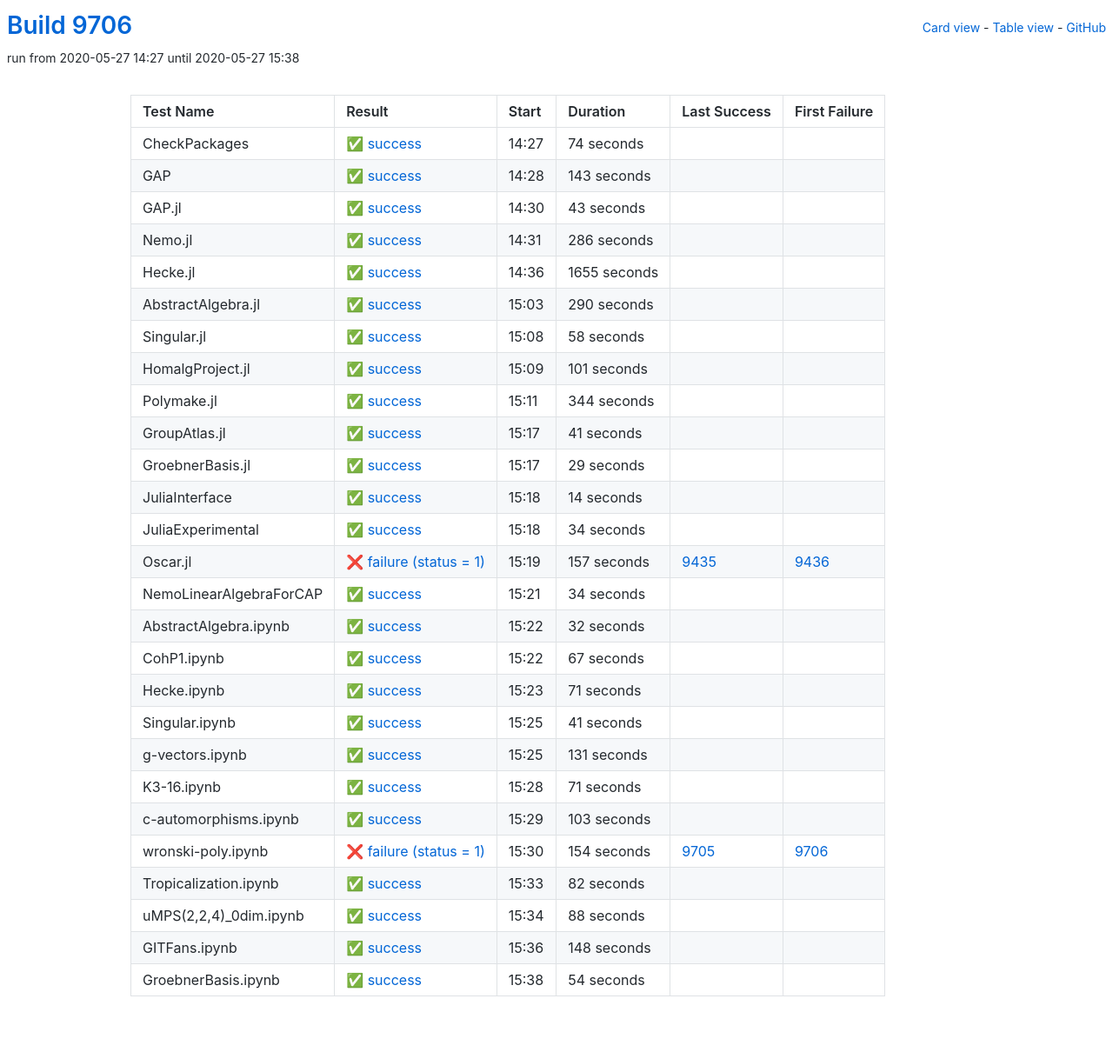
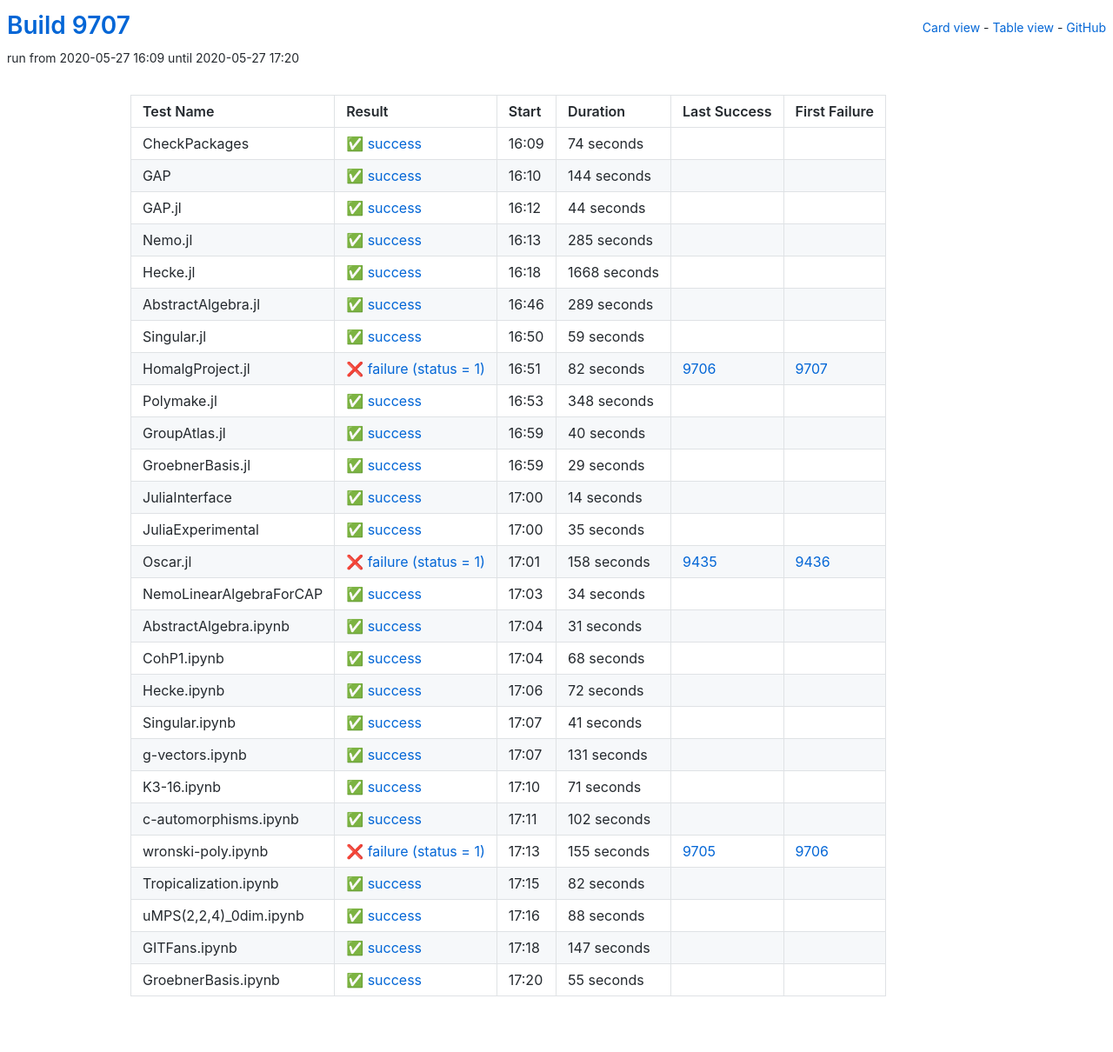
Before and after one commit to oscar-system/oscar-ci-status, a Jekyll site: the page built from table.html, in a window 1280 px wide. Shown: the whole page at 87% size. Built offline with Jekyll 4.4.1, drawn with Linux system fonts in a browser that asks for light colours.

Commit message:
Build 9707

```diff
--- a/_data/ci.yml
+++ b/_data/ci.yml
@@ -1,5 +1,5 @@
-build: 9706
-build_url: https://oscarci.mathematik.uni-kl.de/job/oscar/9706/
+build: 9707
+build_url: https://oscarci.mathematik.uni-kl.de/job/oscar/9707/
 job: oscar
 tests:
 - duration: 74
@@ -9,117 +9,117 @@
   id: checkpackages
   last_success: false
   last_success_url: null
-  log: https://oscarci.mathematik.uni-kl.de/job/oscar/9706/artifact/logs/build-9706/CheckPackages.log
+  log: https://oscarci.mathematik.uni-kl.de/job/oscar/9707/artifact/logs/build-9707/CheckPackages.log
   name: CheckPackages
-  start: 2020-05-27 14:27
+  start: 2020-05-27 16:09
   status: success
   success: true
-- duration: 143
+- duration: 144
   exitcode: 0
   first_failure: false
   first_failure_url: null
   id: gap
   last_success: false
   last_success_url: null
-  log: https://oscarci.mathematik.uni-kl.de/job/oscar/9706/artifact/logs/build-9706/GAP.log
+  log: https://oscarci.mathematik.uni-kl.de/job/oscar/9707/artifact/logs/build-9707/GAP.log
   name: GAP
-  start: 2020-05-27 14:28
+  start: 2020-05-27 16:10
   status: success
   success: true
-- duration: 43
+- duration: 44
   exitcode: 0
   first_failure: false
   first_failure_url: null
   id: gap-jl
   last_success: false
   last_success_url: null
-  log: https://oscarci.mathematik.uni-kl.de/job/oscar/9706/artifact/logs/build-9706/GAP.jl.log
+  log: https://oscarci.mathematik.uni-kl.de/job/oscar/9707/artifact/logs/build-9707/GAP.jl.log
   name: GAP.jl
-  start: 2020-05-27 14:30
+  start: 2020-05-27 16:12
   status: success
   success: true
-- duration: 286
+- duration: 285
   exitcode: 0
   first_failure: false
   first_failure_url: null
   id: nemo-jl
   last_success: false
   last_success_url: null
-  log: https://oscarci.mathematik.uni-kl.de/job/oscar/9706/artifact/logs/build-9706/Nemo.jl.log
+  log: https://oscarci.mathematik.uni-kl.de/job/oscar/9707/artifact/logs/build-9707/Nemo.jl.log
   name: Nemo.jl
-  start: 2020-05-27 14:31
+  start: 2020-05-27 16:13
   status: success
   success: true
-- duration: 1655
+- duration: 1668
   exitcode: 0
   first_failure: false
   first_failure_url: null
   id: hecke-jl
   last_success: false
   last_success_url: null
-  log: https://oscarci.mathematik.uni-kl.de/job/oscar/9706/artifact/logs/build-9706/Hecke.jl.log
+  log: https://oscarci.mathematik.uni-kl.de/job/oscar/9707/artifact/logs/build-9707/Hecke.jl.log
   name: Hecke.jl
-  start: 2020-05-27 14:36
+  start: 2020-05-27 16:18
   status: success
   success: true
-- duration: 290
+- duration: 289
   exitcode: 0
   first_failure: false
   first_failure_url: null
   id: abstractalgebra-jl
   last_success: false
   last_success_url: null
-  log: https://oscarci.mathematik.uni-kl.de/job/oscar/9706/artifact/logs/build-9706/AbstractAlgebra.jl.log
+  log: https://oscarci.mathematik.uni-kl.de/job/oscar/9707/artifact/logs/build-9707/AbstractAlgebra.jl.log
   name: AbstractAlgebra.jl
-  start: 2020-05-27 15:03
+  start: 2020-05-27 16:46
   status: success
   success: true
-- duration: 58
+- duration: 59
   exitcode: 0
   first_failure: false
   first_failure_url: null
   id: singular-jl
   last_success: false
   last_success_url: null
-  log: https://oscarci.mathematik.uni-kl.de/job/oscar/9706/artifact/logs/build-9706/Singular.jl.log
+  log: https://oscarci.mathematik.uni-kl.de/job/oscar/9707/artifact/logs/build-9707/Singular.jl.log
   name: Singular.jl
-  start: 2020-05-27 15:08
+  start: 2020-05-27 16:50
   status: success
   success: true
-- duration: 101
-  exitcode: 0
-  first_failure: false
-  first_failure_url: null
+- duration: 82
+  exitcode: 1
+  first_failure: 9707
+  first_failure_url: https://oscarci.mathematik.uni-kl.de/job/oscar/9707/
   id: homalgproject-jl
-  last_success: false
-  last_success_url: null
-  log: https://oscarci.mathematik.uni-kl.de/job/oscar/9706/artifact/logs/build-9706/HomalgProject.jl.log
+  last_success: 9706
+  last_success_url: https://oscarci.mathematik.uni-kl.de/job/oscar/9706/
+  log: https://oscarci.mathematik.uni-kl.de/job/oscar/9707/artifact/logs/build-9707/HomalgProject.jl.log
   name: HomalgProject.jl
-  start: 2020-05-27 15:09
-  status: success
-  success: true
-- duration: 344
+  start: 2020-05-27 16:51
+  status: failure
+  success: false
+- duration: 348
   exitcode: 0
   first_failure: false
   first_failure_url: null
   id: polymake-jl
   last_success: false
   last_success_url: null
-  log: https://oscarci.mathematik.uni-kl.de/job/oscar/9706/artifact/logs/build-9706/Polymake.jl.log
+  log: https://oscarci.mathematik.uni-kl.de/job/oscar/9707/artifact/logs/build-9707/Polymake.jl.log
   name: Polymake.jl
-  start: 2020-05-27 15:11
+  start: 2020-05-27 16:53
   status: success
   success: true
-- duration: 41
+- duration: 40
   exitcode: 0
   first_failure: false
   first_failure_url: null
   id: groupatlas-jl
   last_success: false
   last_success_url: null
-  log: https://oscarci.mathematik.uni-kl.de/job/oscar/9706/artifact/logs/build-9706/GroupAtlas.jl.log
+  log: https://oscarci.mathematik.uni-kl.de/job/oscar/9707/artifact/logs/build-9707/GroupAtlas.jl.log
   name: GroupAtlas.jl
-  start: 2020-05-27 15:17
+  start: 2020-05-27 16:59
   status: success
   success: true
 - duration: 29
@@ -129,9 +129,9 @@
   id: groebnerbasis-jl
   last_success: false
   last_success_url: null
-  log: https://oscarci.mathematik.uni-kl.de/job/oscar/9706/artifact/logs/build-9706/GroebnerBasis.jl.log
+  log: https://oscarci.mathematik.uni-kl.de/job/oscar/9707/artifact/logs/build-9707/GroebnerBasis.jl.log
   name: GroebnerBasis.jl
-  start: 2020-05-27 15:17
+  start: 2020-05-27 16:59
   status: success
   success: true
 - duration: 14
@@ -141,33 +141,33 @@
   id: juliainterface
   last_success: false
   last_success_url: null
-  log: https://oscarci.mathematik.uni-kl.de/job/oscar/9706/artifact/logs/build-9706/JuliaInterface.log
+  log: https://oscarci.mathematik.uni-kl.de/job/oscar/9707/artifact/logs/build-9707/JuliaInterface.log
   name: JuliaInterface
-  start: 2020-05-27 15:18
+  start: 2020-05-27 17:00
   status: success
   success: true
-- duration: 34
+- duration: 35
   exitcode: 0
   first_failure: false
   first_failure_url: null
   id: juliaexperimental
   last_success: false
   last_success_url: null
-  log: https://oscarci.mathematik.uni-kl.de/job/oscar/9706/artifact/logs/build-9706/JuliaExperimental.log
+  log: https://oscarci.mathematik.uni-kl.de/job/oscar/9707/artifact/logs/build-9707/JuliaExperimental.log
   name: JuliaExperimental
-  start: 2020-05-27 15:18
+  start: 2020-05-27 17:00
   status: success
   success: true
-- duration: 157
+- duration: 158
   exitcode: 1
   first_failure: 9436
   first_failure_url: https://oscarci.mathematik.uni-kl.de/job/oscar/9436/
   id: oscar-jl
   last_success: 9435
   last_success_url: https://oscarci.mathematik.uni-kl.de/job/oscar/9435/
-  log: https://oscarci.mathematik.uni-kl.de/job/oscar/9706/artifact/logs/build-9706/Oscar.jl.log
+  log: https://oscarci.mathematik.uni-kl.de/job/oscar/9707/artifact/logs/build-9707/Oscar.jl.log
   name: Oscar.jl
-  start: 2020-05-27 15:19
+  start: 2020-05-27 17:01
   status: failure
   success: false
 - duration: 34
@@ -177,45 +177,45 @@
   id: nemolinearalgebraforcap
   last_success: false
   last_success_url: null
-  log: https://oscarci.mathematik.uni-kl.de/job/oscar/9706/artifact/logs/build-9706/NemoLinearAlgebraForCAP.log
+  log: https://oscarci.mathematik.uni-kl.de/job/oscar/9707/artifact/logs/build-9707/NemoLinearAlgebraForCAP.log
   name: NemoLinearAlgebraForCAP
-  start: 2020-05-27 15:21
+  start: 2020-05-27 17:03
   status: success
   success: true
-- duration: 32
+- duration: 31
   exitcode: 0
   first_failure: false
   first_failure_url: null
   id: abstractalgebra-ipynb
   last_success: false
   last_success_url: null
-  log: https://oscarci.mathematik.uni-kl.de/job/oscar/9706/artifact/logs/build-9706/AbstractAlgebra.ipynb.log
+  log: https://oscarci.mathematik.uni-kl.de/job/oscar/9707/artifact/logs/build-9707/AbstractAlgebra.ipynb.log
   name: AbstractAlgebra.ipynb
-  start: 2020-05-27 15:22
+  start: 2020-05-27 17:04
   status: success
   success: true
-- duration: 67
+- duration: 68
   exitcode: 0
   first_failure: false
   first_failure_url: null
   id: cohp1-ipynb
   last_success: false
   last_success_url: null
-  log: https://oscarci.mathematik.uni-kl.de/job/oscar/9706/artifact/logs/build-9706/CohP1.ipynb.log
+  log: https://oscarci.mathematik.uni-kl.de/job/oscar/9707/artifact/logs/build-9707/CohP1.ipynb.log
   name: CohP1.ipynb
-  start: 2020-05-27 15:22
+  start: 2020-05-27 17:04
   status: success
   success: true
-- duration: 71
+- duration: 72
   exitcode: 0
   first_failure: false
   first_failure_url: null
   id: hecke-ipynb
   last_success: false
   last_success_url: null
-  log: https://oscarci.mathematik.uni-kl.de/job/oscar/9706/artifact/logs/build-9706/Hecke.ipynb.log
+  log: https://oscarci.mathematik.uni-kl.de/job/oscar/9707/artifact/logs/build-9707/Hecke.ipynb.log
   name: Hecke.ipynb
-  start: 2020-05-27 15:23
+  start: 2020-05-27 17:06
   status: success
   success: true
 - duration: 41
@@ -225,9 +225,9 @@
   id: singular-ipynb
   last_success: false
   last_success_url: null
-  log: https://oscarci.mathematik.uni-kl.de/job/oscar/9706/artifact/logs/build-9706/Singular.ipynb.log
+  log: https://oscarci.mathematik.uni-kl.de/job/oscar/9707/artifact/logs/build-9707/Singular.ipynb.log
   name: Singular.ipynb
-  start: 2020-05-27 15:25
+  start: 2020-05-27 17:07
   status: success
   success: true
 - duration: 131
@@ -237,9 +237,9 @@
   id: g-vectors-ipynb
   last_success: false
   last_success_url: null
-  log: https://oscarci.mathematik.uni-kl.de/job/oscar/9706/artifact/logs/build-9706/g-vectors.ipynb.log
+  log: https://oscarci.mathematik.uni-kl.de/job/oscar/9707/artifact/logs/build-9707/g-vectors.ipynb.log
   name: g-vectors.ipynb
-  start: 2020-05-27 15:25
+  start: 2020-05-27 17:07
   status: success
   success: true
 - duration: 71
@@ -249,33 +249,33 @@
   id: k3-16-ipynb
   last_success: false
   last_success_url: null
-  log: https://oscarci.mathematik.uni-kl.de/job/oscar/9706/artifact/logs/build-9706/K3-16.ipynb.log
+  log: https://oscarci.mathematik.uni-kl.de/job/oscar/9707/artifact/logs/build-9707/K3-16.ipynb.log
   name: K3-16.ipynb
-  start: 2020-05-27 15:28
+  start: 2020-05-27 17:10
   status: success
   success: true
-- duration: 103
+- duration: 102
   exitcode: 0
   first_failure: false
   first_failure_url: null
   id: c-automorphisms-ipynb
   last_success: false
   last_success_url: null
-  log: https://oscarci.mathematik.uni-kl.de/job/oscar/9706/artifact/logs/build-9706/c-automorphisms.ipynb.log
+  log: https://oscarci.mathematik.uni-kl.de/job/oscar/9707/artifact/logs/build-9707/c-automorphisms.ipynb.log
   name: c-automorphisms.ipynb
-  start: 2020-05-27 15:29
+  start: 2020-05-27 17:11
   status: success
   success: true
-- duration: 154
+- duration: 155
   exitcode: 1
   first_failure: 9706
   first_failure_url: https://oscarci.mathematik.uni-kl.de/job/oscar/9706/
   id: wronski-poly-ipynb
   last_success: 9705
   last_success_url: https://oscarci.mathematik.uni-kl.de/job/oscar/9705/
-  log: https://oscarci.mathematik.uni-kl.de/job/oscar/9706/artifact/logs/build-9706/wronski-poly.ipynb.log
+  log: https://oscarci.mathematik.uni-kl.de/job/oscar/9707/artifact/logs/build-9707/wronski-poly.ipynb.log
   name: wronski-poly.ipynb
-  start: 2020-05-27 15:30
+  start: 2020-05-27 17:13
   status: failure
   success: false
 - duration: 82
@@ -285,9 +285,9 @@
   id: tropicalization-ipynb
   last_success: false
   last_success_url: null
-  log: https://oscarci.mathematik.uni-kl.de/job/oscar/9706/artifact/logs/build-9706/Tropicalization.ipynb.log
+  log: https://oscarci.mathematik.uni-kl.de/job/oscar/9707/artifact/logs/build-9707/Tropicalization.ipynb.log
   name: Tropicalization.ipynb
-  start: 2020-05-27 15:33
+  start: 2020-05-27 17:15
   status: success
   success: true
 - duration: 88
@@ -297,32 +297,32 @@
   id: umps-2-2-4-0dim-ipynb
   last_success: false
   last_success_url: null
-  log: https://oscarci.mathematik.uni-kl.de/job/oscar/9706/artifact/logs/build-9706/uMPS-2-2-4-_0dim.ipynb.log
+  log: https://oscarci.mathematik.uni-kl.de/job/oscar/9707/artifact/logs/build-9707/uMPS-2-2-4-_0dim.ipynb.log
   name: uMPS(2,2,4)_0dim.ipynb
-  start: 2020-05-27 15:34
+  start: 2020-05-27 17:16
   status: success
   success: true
-- duration: 148
+- duration: 147
   exitcode: 0
   first_failure: false
   first_failure_url: null
   id: gitfans-ipynb
   last_success: false
   last_success_url: null
-  log: https://oscarci.mathematik.uni-kl.de/job/oscar/9706/artifact/logs/build-9706/GITFans.ipynb.log
+  log: https://oscarci.mathematik.uni-kl.de/job/oscar/9707/artifact/logs/build-9707/GITFans.ipynb.log
   name: GITFans.ipynb
-  start: 2020-05-27 15:36
+  start: 2020-05-27 17:18
   status: success
   success: true
-- duration: 54
+- duration: 55
   exitcode: 0
   first_failure: false
   first_failure_url: null
   id: groebnerbasis-ipynb
   last_success: false
   last_success_url: null
-  log: https://oscarci.mathematik.uni-kl.de/job/oscar/9706/artifact/logs/build-9706/GroebnerBasis.ipynb.log
+  log: https://oscarci.mathematik.uni-kl.de/job/oscar/9707/artifact/logs/build-9707/GroebnerBasis.ipynb.log
   name: GroebnerBasis.ipynb
-  start: 2020-05-27 15:38
+  start: 2020-05-27 17:20
   status: success
   success: true
```
Also changed, not shown: README.md.
